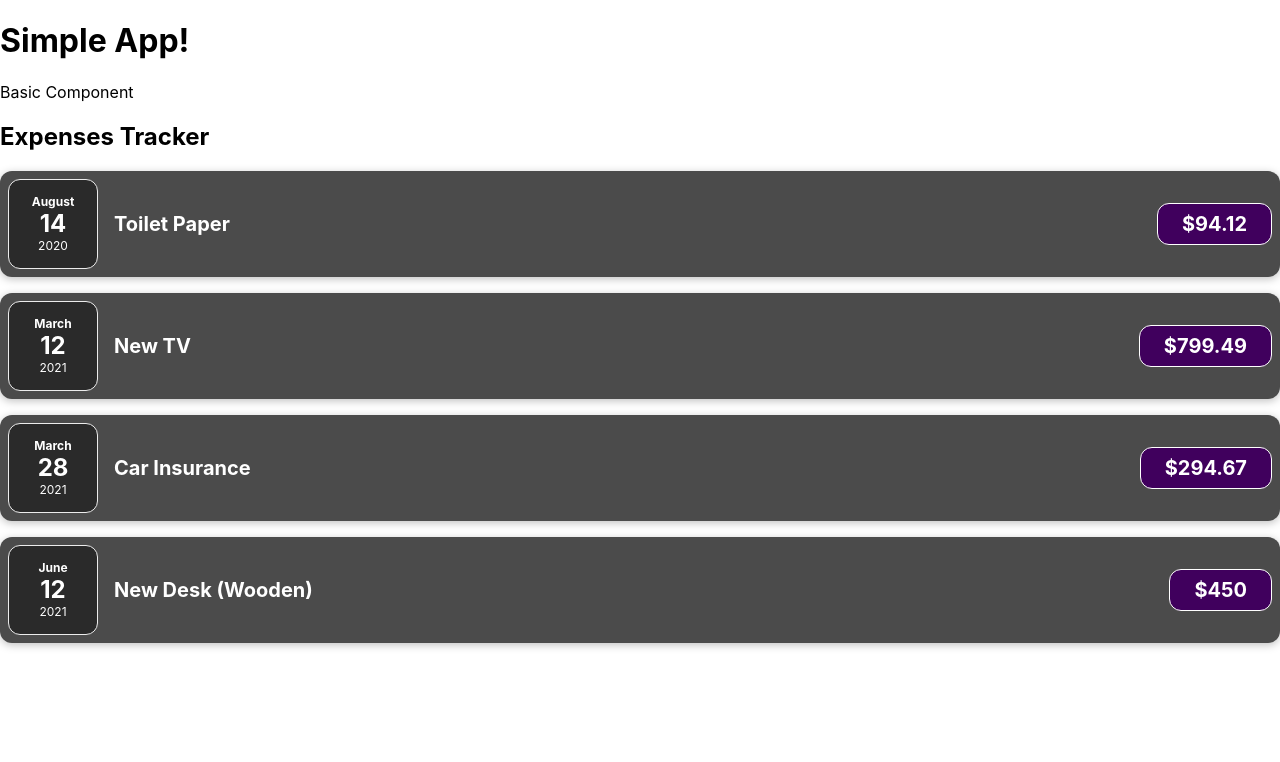
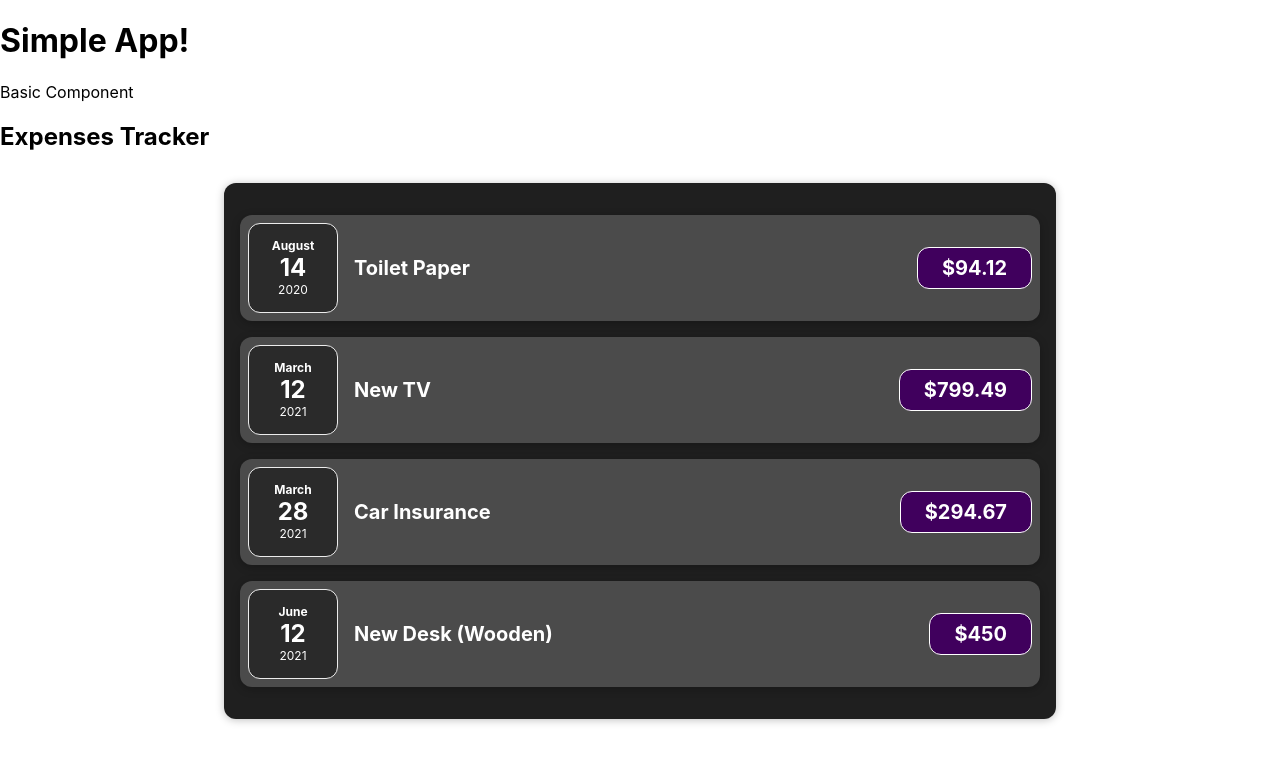
Before and after one commit to kraft-aka/react-simple, a React (Create React App) app: page / in a window 1280 px wide. Shown: the top 762 px of the page. Built offline with nearby package versions, Linux system fonts and the light colour scheme.

Commit message:
create Expenses Component

```diff
--- a/src/App.js
+++ b/src/App.js
@@ -1,4 +1,5 @@
 import ExpenseItem from "./components/ExpenseItem";
+import Expenses from "./components/Expenses";
 
 function App() {
   const expenses = [
@@ -30,26 +31,7 @@
       <p>Basic Component</p>
       <div>
         <h2>Expenses Tracker</h2>
-        <ExpenseItem
-          title={expenses[0].title}
-          amount={expenses[0].amount}
-          date={expenses[0].date}
-        ></ExpenseItem>
-        <ExpenseItem
-          title={expenses[1].title}
-          amount={expenses[1].amount}
-          date={expenses[1].date}
-        ></ExpenseItem>
-        <ExpenseItem
-          title={expenses[2].title}
-          amount={expenses[2].amount}
-          date={expenses[2].date}
-        ></ExpenseItem>
-        <ExpenseItem
-          title={expenses[3].title}
-          amount={expenses[3].amount}
-          date={expenses[3].date}
-        ></ExpenseItem>
+        <Expenses expenses={expenses}/>
       </div>
     </div>
   );
--- /dev/null
+++ b/src/components/Expenses.css
@@ -0,0 +1,9 @@
+.expenses {
+  padding: 1rem;
+  background-color: rgb(31, 31, 31);
+  margin: 2rem auto;
+  width: 50rem;
+  max-width: 95%;
+  border-radius: 12px;
+  box-shadow: 0 1px 8px rgba(0, 0, 0, 0.25);
+}
--- /dev/null
+++ b/src/components/Expenses.js
@@ -0,0 +1,32 @@
+import React from 'react'
+import ExpenseItem from './ExpenseItem'
+import './Expenses.css'
+
+export default function Expenses(props) {
+
+  //console.log(props)
+  return (
+    <div className='expenses'>
+      <ExpenseItem
+      title={props.expenses[0].title}
+      amount={props.expenses[0].amount}
+      date={props.expenses[0].date}
+    />
+    <ExpenseItem
+      title={props.expenses[1].title}
+      amount={props.expenses[1].amount}
+      date={props.expenses[1].date}
+    />
+    <ExpenseItem
+      title={props.expenses[2].title}
+      amount={props.expenses[2].amount}
+      date={props.expenses[2].date}
+    />
+    <ExpenseItem
+      title={props.expenses[3].title}
+      amount={props.expenses[3].amount}
+      date={props.expenses[3].date}
+    />
+   </div>
+ )
+}
```
